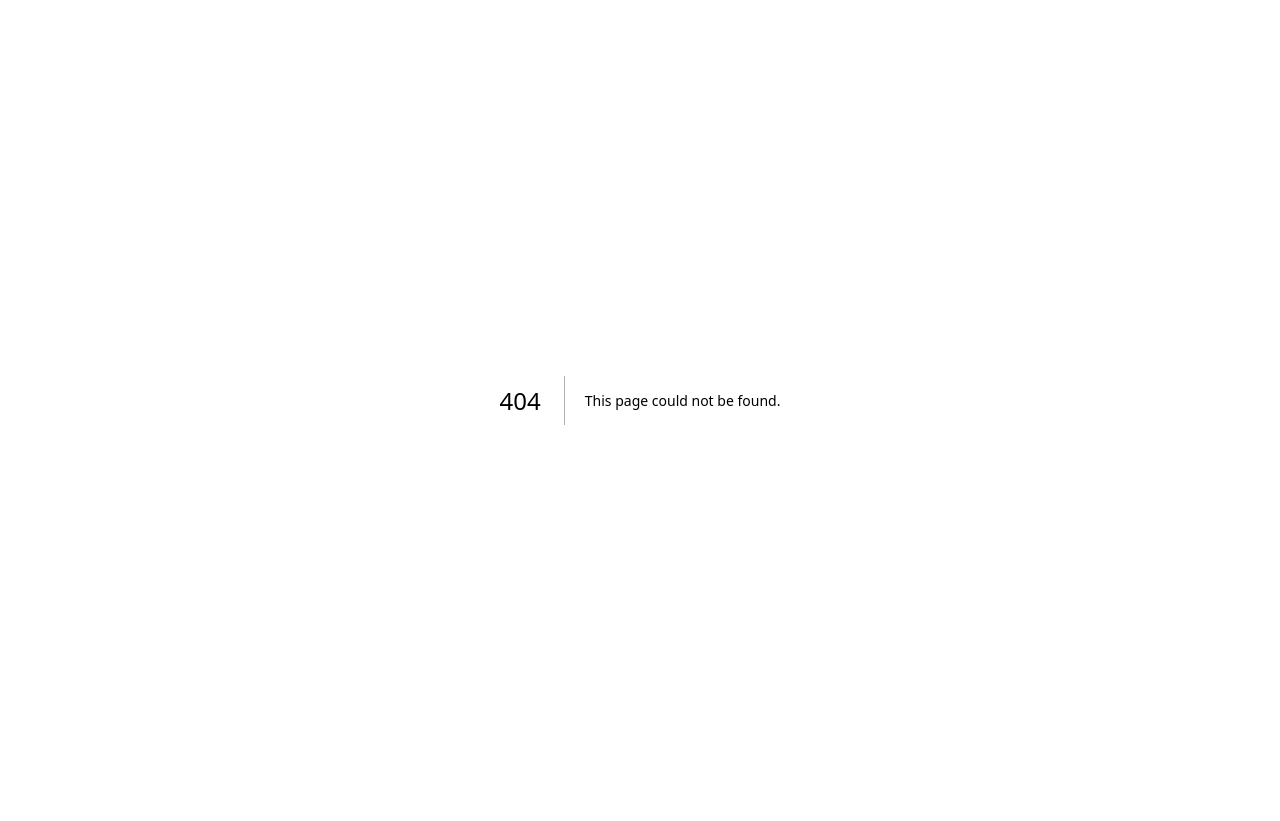
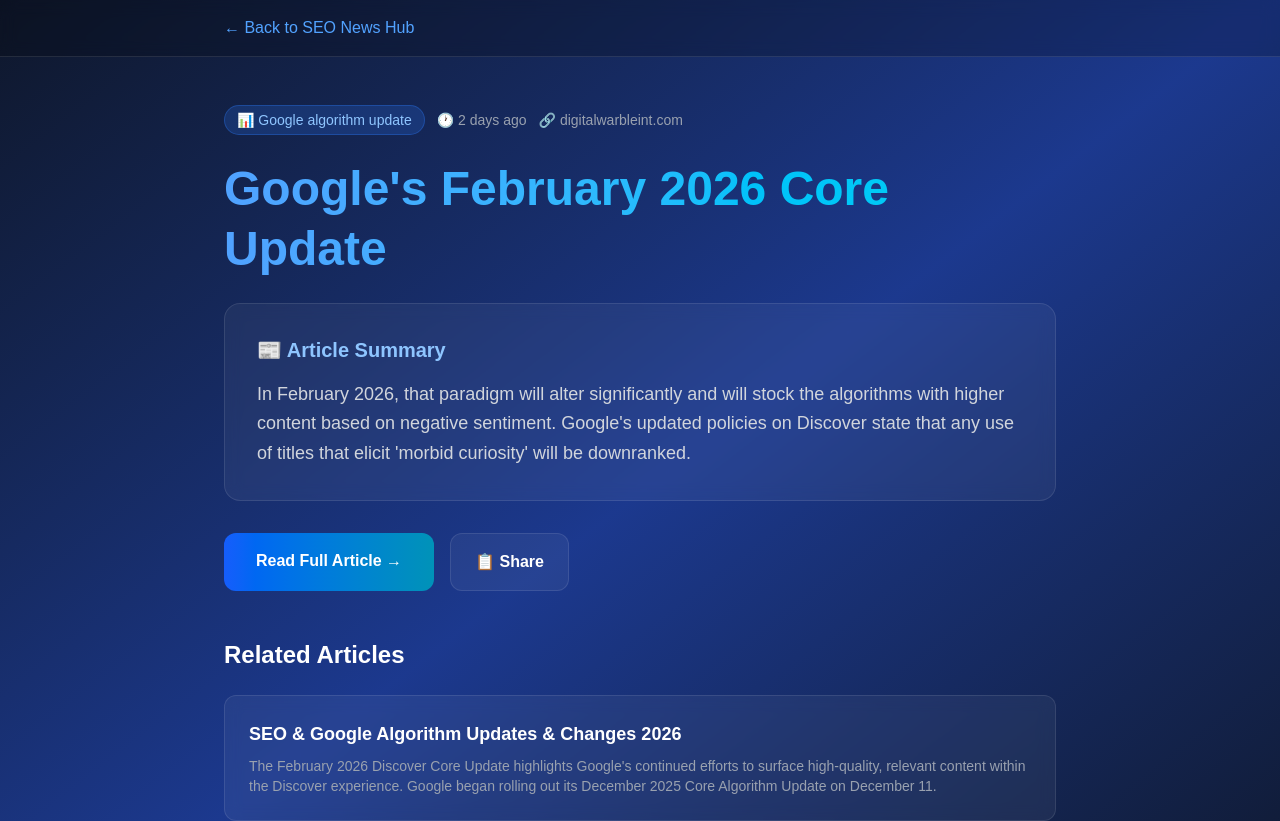
Before and after one commit to petagit/peta-simple-website, a Next.js app: page /article/1 in a window 1280 px wide. Before the commit this address had no page. Shown: the top 821 px of the page. Before the commit the page ends 800 px from the top, so only its background shows below. Built offline with nearby package versions, Linux system fonts and the light colour scheme.

Commit message:
Add article detail pages with summaries and original source links

```diff
--- /dev/null
+++ b/app/article/[id]/page.tsx
@@ -0,0 +1,174 @@
+'use client';
+
+import { useEffect, useState } from 'react';
+import { useParams, useRouter } from 'next/navigation';
+
+interface Article {
+  title: string;
+  url: string;
+  description: string;
+  query: string;
+  publishedAt: string;
+  age: string;
+}
+
+interface NewsData {
+  lastUpdated: string;
+  articles: Article[];
+  totalArticles: number;
+}
+
+export default function ArticlePage() {
+  const params = useParams();
+  const router = useRouter();
+  const [article, setArticle] = useState<Article | null>(null);
+  const [relatedArticles, setRelatedArticles] = useState<Article[]>([]);
+  const [loading, setLoading] = useState(true);
+
+  useEffect(() => {
+    fetch('/api/news')
+      .then(res => res.json())
+      .then((data: NewsData) => {
+        const articleId = parseInt(params.id as string);
+        const foundArticle = data.articles[articleId];
+
+        if (foundArticle) {
+          setArticle(foundArticle);
+
+          // Find related articles (same topic, excluding current)
+          const related = data.articles
+            .filter((a, idx) => a.query === foundArticle.query && idx !== articleId)
+            .slice(0, 3);
+          setRelatedArticles(related);
+        }
+        setLoading(false);
+      })
+      .catch(err => {
+        console.error('Failed to load article:', err);
+        setLoading(false);
+      });
+  }, [params.id]);
+
+  if (loading) {
+    return (
+      <div className="min-h-screen bg-gradient-to-br from-slate-900 via-blue-900 to-slate-900 flex items-center justify-center">
+        <div className="text-white text-2xl">Loading article...</div>
+      </div>
+    );
+  }
+
+  if (!article) {
+    return (
+      <div className="min-h-screen bg-gradient-to-br from-slate-900 via-blue-900 to-slate-900 flex items-center justify-center">
+        <div className="text-center">
+          <div className="text-white text-2xl mb-4">Article not found</div>
+          <button
+            onClick={() => router.push('/')}
+            className="px-6 py-3 bg-blue-600 hover:bg-blue-700 rounded-lg text-white font-semibold transition"
+          >
+            ← Back to News Hub
+          </button>
+        </div>
+      </div>
+    );
+  }
+
+  return (
+    <main className="min-h-screen bg-gradient-to-br from-slate-900 via-blue-900 to-slate-900 text-white">
+      {/* Header */}
+      <header className="border-b border-white/10 bg-black/20 backdrop-blur-sm sticky top-0 z-50">
+        <div className="max-w-4xl mx-auto px-4 sm:px-6 lg:px-8 py-4">
+          <button
+            onClick={() => router.push('/')}
+            className="text-blue-400 hover:text-blue-300 font-medium transition flex items-center gap-2"
+          >
+            ← Back to SEO News Hub
+          </button>
+        </div>
+      </header>
+
+      {/* Article Content */}
+      <article className="max-w-4xl mx-auto px-4 sm:px-6 lg:px-8 py-12">
+        {/* Meta */}
+        <div className="flex items-center gap-3 mb-6 flex-wrap">
+          <span className="px-3 py-1 rounded-full bg-blue-500/20 text-blue-300 border border-blue-500/30 text-sm">
+            📊 {article.query}
+          </span>
+          <span className="text-gray-400 text-sm">
+            🕐 {article.age}
+          </span>
+          <span className="text-gray-400 text-sm">
+            🔗 {new URL(article.url).hostname}
+          </span>
+        </div>
+
+        {/* Title */}
+        <h1 className="text-4xl sm:text-5xl font-bold mb-6 bg-clip-text text-transparent bg-gradient-to-r from-blue-400 to-cyan-400 leading-tight">
+          {article.title}
+        </h1>
+
+        {/* Summary */}
+        <div className="bg-white/5 backdrop-blur-sm border border-white/10 rounded-2xl p-8 mb-8">
+          <h2 className="text-xl font-semibold mb-4 text-blue-300">📰 Article Summary</h2>
+          <p className="text-gray-300 text-lg leading-relaxed">
+            {article.description}
+          </p>
+        </div>
+
+        {/* CTA Button */}
+        <div className="flex gap-4 mb-12">
+          <a
+            href={article.url}
+            target="_blank"
+            rel="noopener noreferrer"
+            className="flex-1 sm:flex-none px-8 py-4 bg-gradient-to-r from-blue-600 to-cyan-600 hover:from-blue-700 hover:to-cyan-700 rounded-xl font-bold text-center transition-all duration-300 hover:scale-105 hover:shadow-2xl hover:shadow-blue-500/50"
+          >
+            Read Full Article →
+          </a>
+          <button
+            onClick={() => navigator.clipboard.writeText(window.location.href)}
+            className="px-6 py-4 bg-white/5 hover:bg-white/10 border border-white/10 rounded-xl font-semibold transition"
+            title="Copy link to this summary"
+          >
+            📋 Share
+          </button>
+        </div>
+
+        {/* Related Articles */}
+        {relatedArticles.length > 0 && (
+          <div>
+            <h2 className="text-2xl font-bold mb-6">Related Articles</h2>
+            <div className="grid gap-4">
+              {relatedArticles.map((related, idx) => {
+                const relatedId = article ?
+                  (relatedArticles.indexOf(related) !== -1 ?
+                    relatedArticles.indexOf(related) : idx) : idx;
+                return (
+                  <button
+                    key={idx}
+                    onClick={() => router.push(`/article/${relatedId}`)}
+                    className="p-6 rounded-xl bg-white/5 backdrop-blur-sm border border-white/10 hover:border-blue-500/50 hover:bg-white/10 transition-all text-left"
+                  >
+                    <h3 className="font-bold text-lg mb-2 line-clamp-2 hover:text-blue-400 transition">
+                      {related.title}
+                    </h3>
+                    <p className="text-sm text-gray-400 line-clamp-2">
+                      {related.description}
+                    </p>
+                  </button>
+                );
+              })}
+            </div>
+          </div>
+        )}
+      </article>
+
+      {/* Footer */}
+      <footer className="border-t border-white/10 bg-black/20 backdrop-blur-sm py-6 mt-12">
+        <div className="max-w-4xl mx-auto px-4 sm:px-6 lg:px-8 text-center text-gray-400 text-sm">
+          <p>🐸 Built by Frog • Updates every 4 hours</p>
+        </div>
+      </footer>
+    </main>
+  );
+}
--- a/app/page.tsx
+++ b/app/page.tsx
@@ -1,6 +1,7 @@
 'use client';
 
 import { useEffect, useState } from 'react';
+import { useRouter } from 'next/navigation';
 
 interface Article {
   title: string;
@@ -18,6 +19,7 @@
 }
 
 export default function SEONewsHub() {
+  const router = useRouter();
   const [newsData, setNewsData] = useState<NewsData | null>(null);
   const [selectedTopic, setSelectedTopic] = useState<string>('all');
 
@@ -106,13 +108,15 @@
       {/* News Grid */}
       <div className="max-w-7xl mx-auto px-4 sm:px-6 lg:px-8 pb-20">
         <div className="grid md:grid-cols-2 lg:grid-cols-3 gap-6">
-          {filteredArticles.map((article, i) => (
-            <a
+          {filteredArticles.map((article, i) => {
+            // Find the original index in the full articles array
+            const originalIndex = newsData?.articles.findIndex(a => a.url === article.url) ?? i;
+
+            return (
+              <button
                 key={i}
-              href={article.url}
-              target="_blank"
-              rel="noopener noreferrer"
-              className="group p-6 rounded-xl bg-white/5 backdrop-blur-sm border border-white/10 hover:border-blue-500/50 hover:bg-white/10 transition-all duration-300 hover:scale-105 hover:shadow-2xl hover:shadow-blue-500/20"
+                onClick={() => router.push(`/article/${originalIndex}`)}
+                className="group p-6 rounded-xl bg-white/5 backdrop-blur-sm border border-white/10 hover:border-blue-500/50 hover:bg-white/10 transition-all duration-300 hover:scale-105 hover:shadow-2xl hover:shadow-blue-500/20 text-left w-full"
               >
                 <div className="flex items-start justify-between mb-3">
                   <span className="text-xs px-2 py-1 rounded-full bg-blue-500/20 text-blue-300 border border-blue-500/30">
@@ -133,8 +137,9 @@
                   <span className="truncate">{new URL(article.url).hostname}</span>
                   <span>📊 {article.query}</span>
                 </div>
-            </a>
-          ))}
+              </button>
+            );
+          })}
         </div>
       </div>
 
```
Lines whose indentation alone changed are shown as unchanged.
